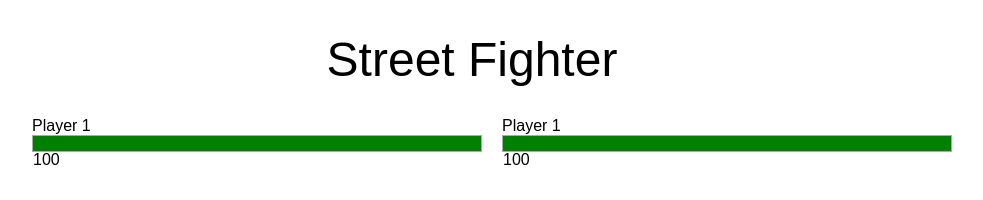
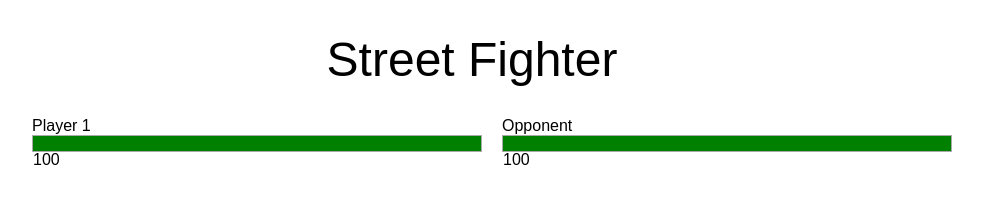
Before and after one commit to brucewyne/street-fighter-vue, a Vue app: page / in a window 1280 px wide. Shown: the top 200 px of the page, without its empty margins (168-1151 px from the left). Built offline with nearby package versions, Linux system fonts and the light colour scheme.

Commit message:
rename player 1 to opponent

```diff
--- a/src/App.vue
+++ b/src/App.vue
@@ -7,7 +7,7 @@
 				<health-meter :health-value="playerHealth"></health-meter>
 			</div>
 			<div class="opponent fighter column">
-				<span class="fighter-name">Player 1</span>
+				<span class="fighter-name">Opponent</span>
 				<health-meter :health-value="opponentHealth"></health-meter>
 			</div>
 		</div>
```
